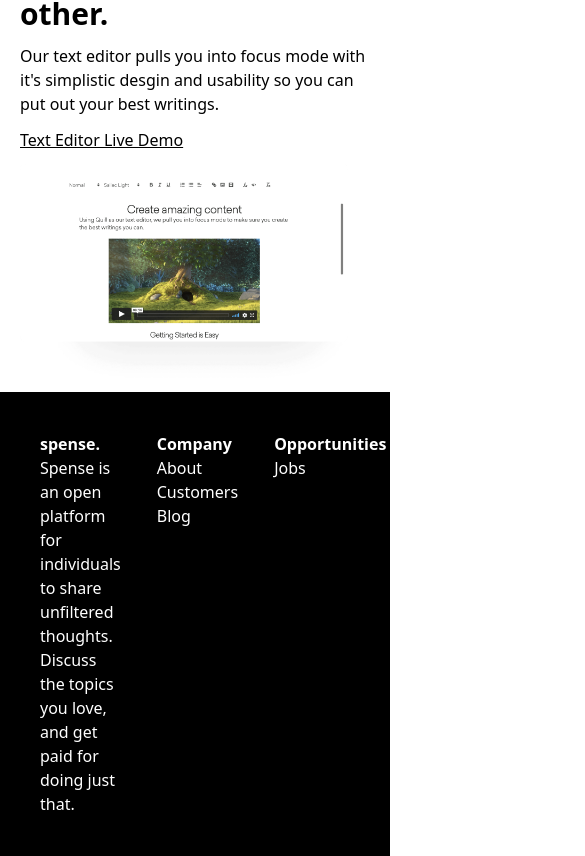
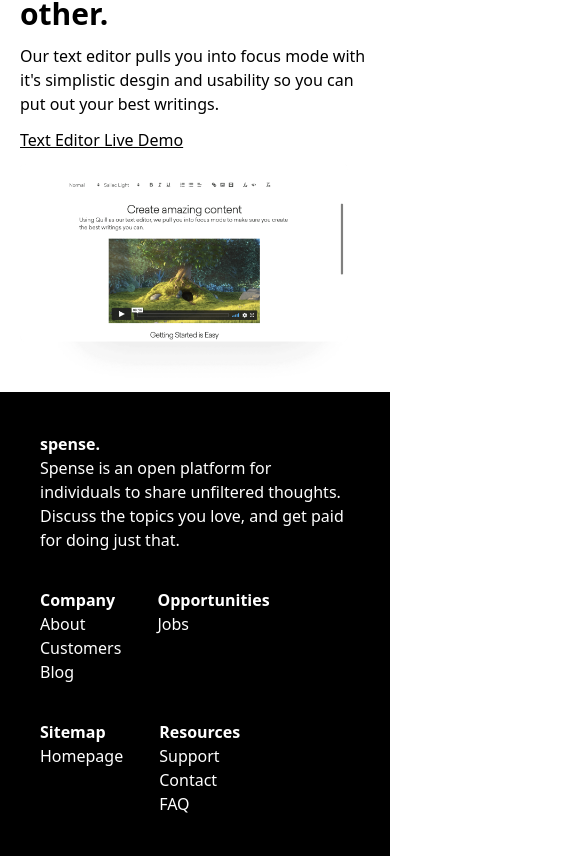
Before and after one commit to AlexOyebamiji/Spense-Codewell-challenge, a React (Vite) app: page / in a window 390 px wide. Shown: the part 1830-2686 px from the top of the page, 585 px wide, since content can reach past the window. Built offline with nearby package versions, Linux system fonts and the light colour scheme.

Commit message:
fixed the footer

```diff
--- a/src/components/Footer.jsx
+++ b/src/components/Footer.jsx
@@ -2,7 +2,7 @@ function Footer() {
   return (
     <div>
       <div className="py-0 px-10 bg-black pb-10">
-        <div className="flex gap-9 pt-10 text-white md:flex-wrap">
+        <div className="flex flex-wrap gap-9 pt-10 text-white md:flex-wrap">
           <div className="md:basis-2/3">
             <h1 className="font-bold">spense.</h1>
             <p className=" ">
```
